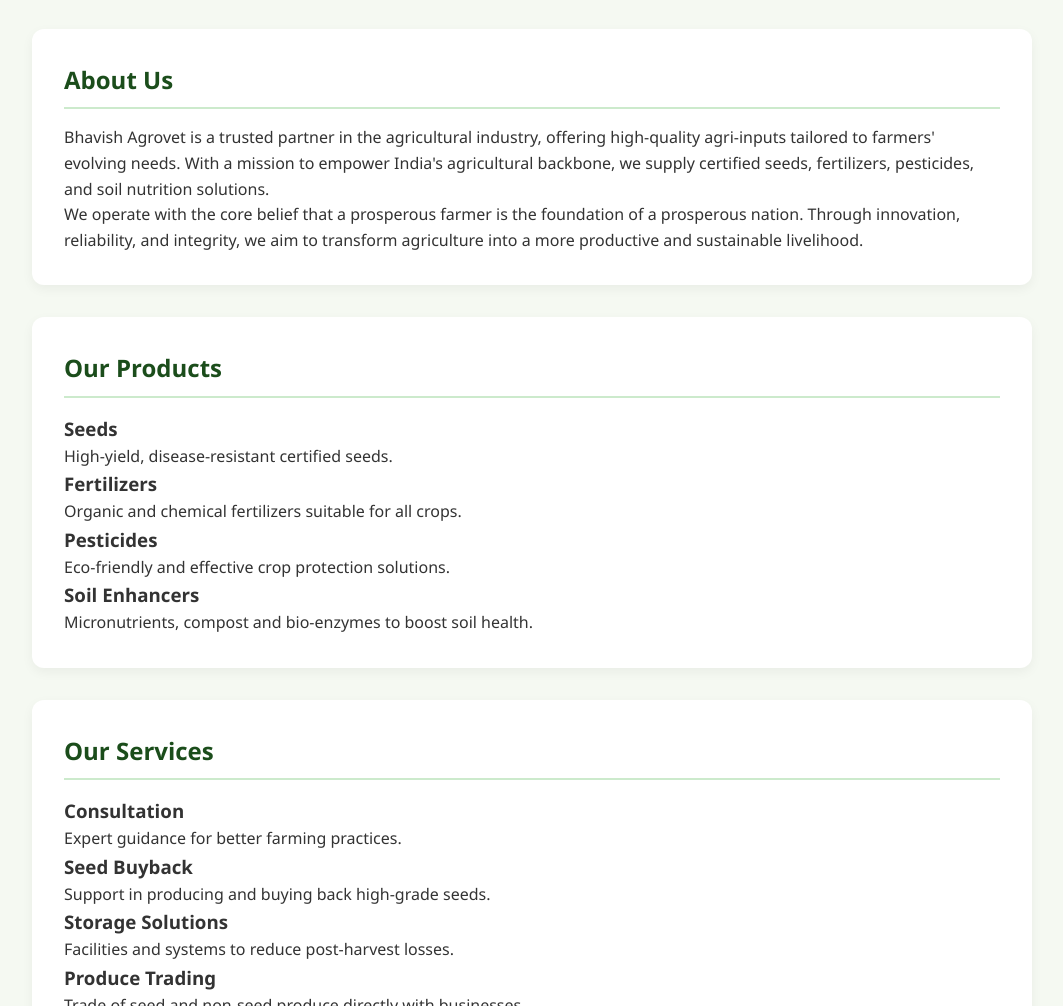
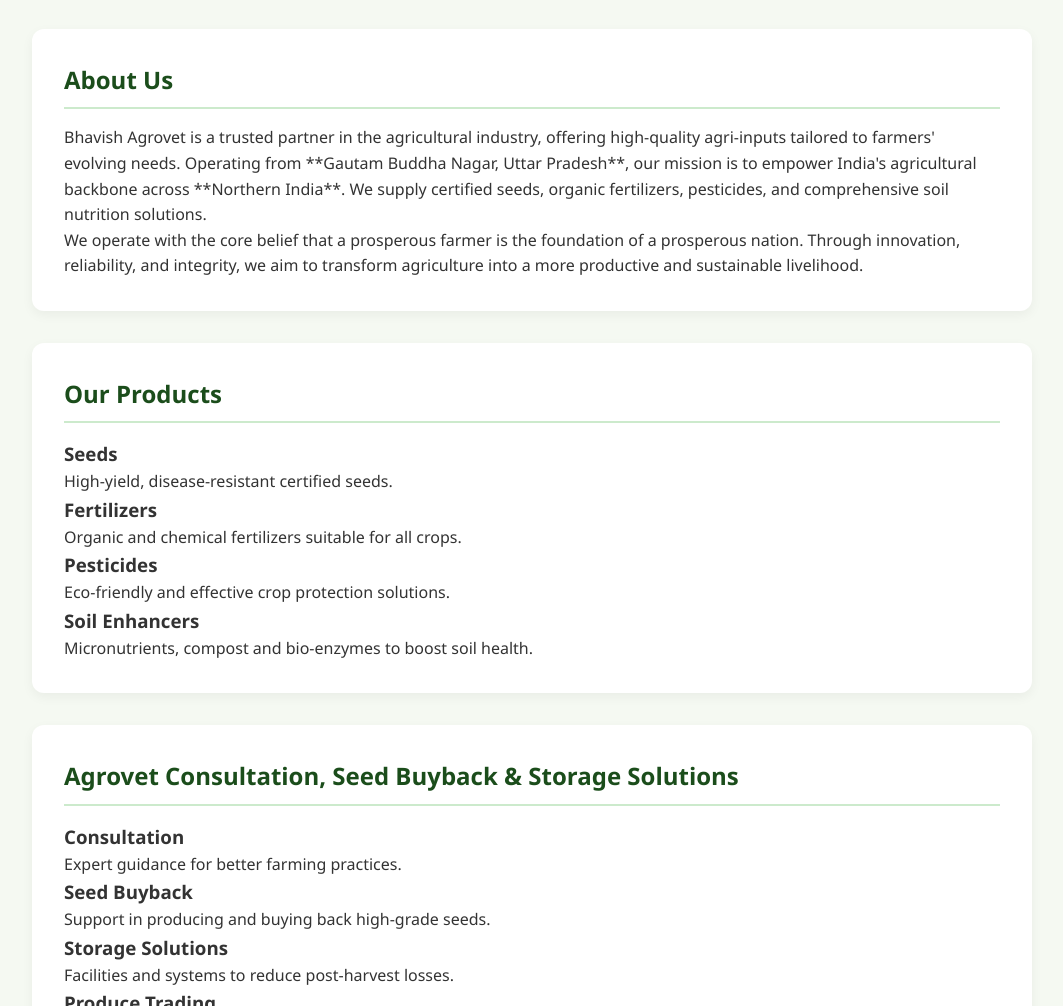
Before and after one commit to manisht048/bhavish-agrovet, a plain HTML site: page index.html in a window 1280 px wide. Shown: the part 780-1786 px from the top of the page, without its empty margins (108-1171 px from the left). Drawn offline with Linux system fonts and the light colour scheme.

Commit message:
Update index.html

```diff
--- a/index.html
+++ b/index.html
@@ -1,15 +1,15 @@
-
 <!DOCTYPE html>
 <html lang="en">
 <head>
   <meta charset="UTF-8" />
   <meta name="viewport" content="width=device-width, initial-scale=1.0" />
-  <title>Bhavish Agrovet</title>
+  <title>Bhavish Agrovet: Premium Seeds, Fertilizers & Soil Enhancers for Indian Farmers</title>
+  <meta name="description" content="Bhavish Agrovet is your trusted partner for high-quality agricultural inputs including certified seeds, organic fertilizers, and crop protection solutions. Sowing success, growing value." />
   <link rel="stylesheet" href="style.css" />
 </head>
 <body>
   <header>
-    <img src="logo.png" alt="Bhavish Agrovet Logo" class="logo" />
+    <img src="logo.png" alt="Bhavish Agrovet: Premium Seeds, Fertilizers & Agri-inputs" class="logo" />
     <nav>
       <a href="#home">Home</a>
       <a href="#about">About</a>
@@ -32,7 +32,7 @@
     <h2>About Us</h2>
     <p>
       Bhavish Agrovet is a trusted partner in the agricultural industry, offering high-quality agri-inputs tailored to farmers' evolving needs.
-      With a mission to empower India's agricultural backbone, we supply certified seeds, fertilizers, pesticides, and soil nutrition solutions.
+      Operating from **Gautam Buddha Nagar, Uttar Pradesh**, our mission is to empower India's agricultural backbone across **Northern India**. We supply certified seeds, organic fertilizers, pesticides, and comprehensive soil nutrition solutions.
     </p>
     <p>
       We operate with the core belief that a prosperous farmer is the foundation of a prosperous nation. Through innovation, reliability, and integrity,
@@ -51,7 +51,7 @@
   </section>
 
   <section id="services" class="section alt-section">
-    <h2>Our Services</h2>
+    <h2>Agrovet Consultation, Seed Buyback & Storage Solutions</h2>
     <div class="cards">
       <div class="card"><h3>Consultation</h3><p>Expert guidance for better farming practices.</p></div>
       <div class="card"><h3>Seed Buyback</h3><p>Support in producing and buying back high-grade seeds.</p></div>
```
